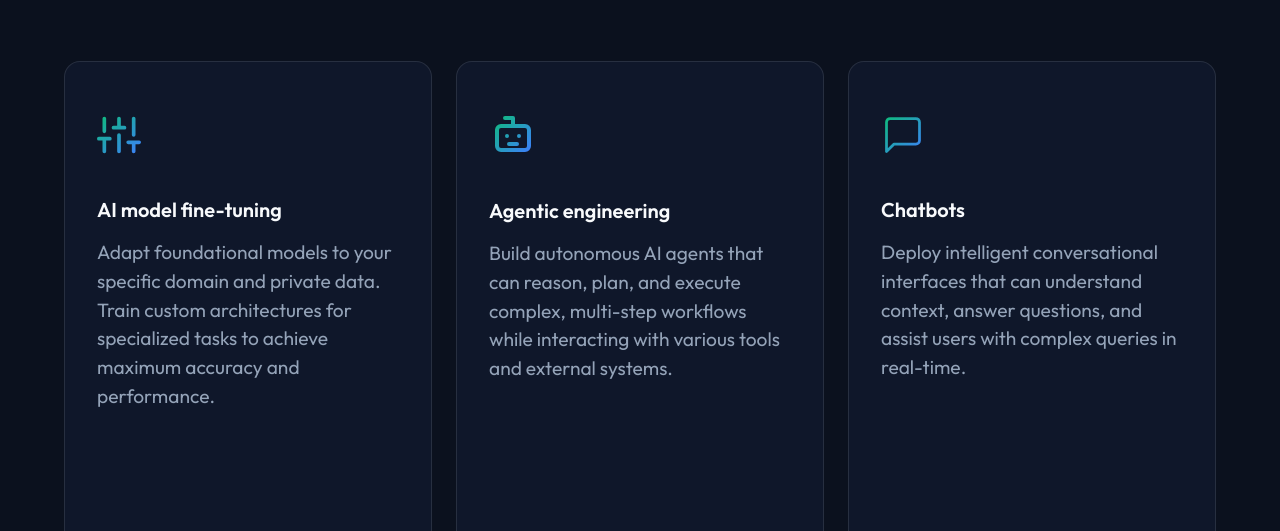
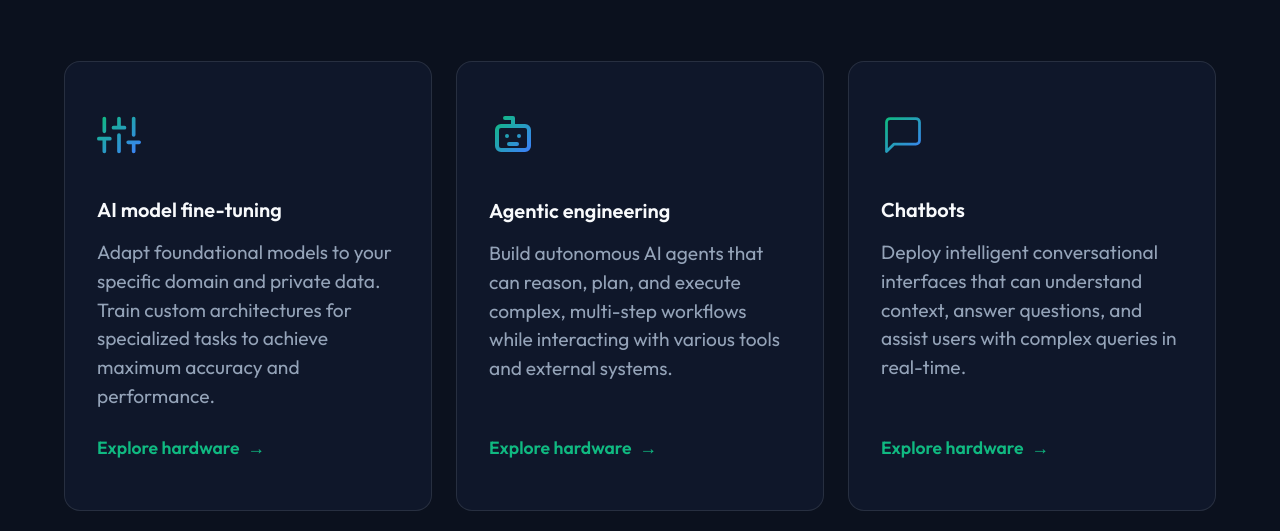
Before and after one commit to AI-Rigs/ai-rigs-website, a website built with Vite: page software.html in a window 1280 px wide. Shown: the part 343-874 px from the top of the page. Built offline with nearby package versions, Linux system fonts and the light colour scheme.

Commit message:
style: shorten feature cards on software page

```diff
--- a/software.html
+++ b/software.html
@@ -43,7 +43,7 @@
   <!-- Software Categories -->
   <section class="features" style="padding: 4rem 0;">
     <div class="container">
-      <div class="features-grid">
+      <div class="features-grid software-grid">
         <a href="hardware.html?use-case=uc-finetune" class="feature-card clickable-card">
           <div class="feature-icon">
             <svg width="44" height="44" viewBox="0 0 24 24" fill="none" stroke="url(#icon-gradient)" stroke-width="2"
--- a/style.css
+++ b/style.css
@@ -406,6 +406,11 @@ h4 {
   .features-grid {
     grid-template-columns: 1fr;
   }
+}
+
+/* Page specific overrides */
+.software-grid .feature-card {
+  min-height: 450px;
 }
 
 .feature-card {
```
